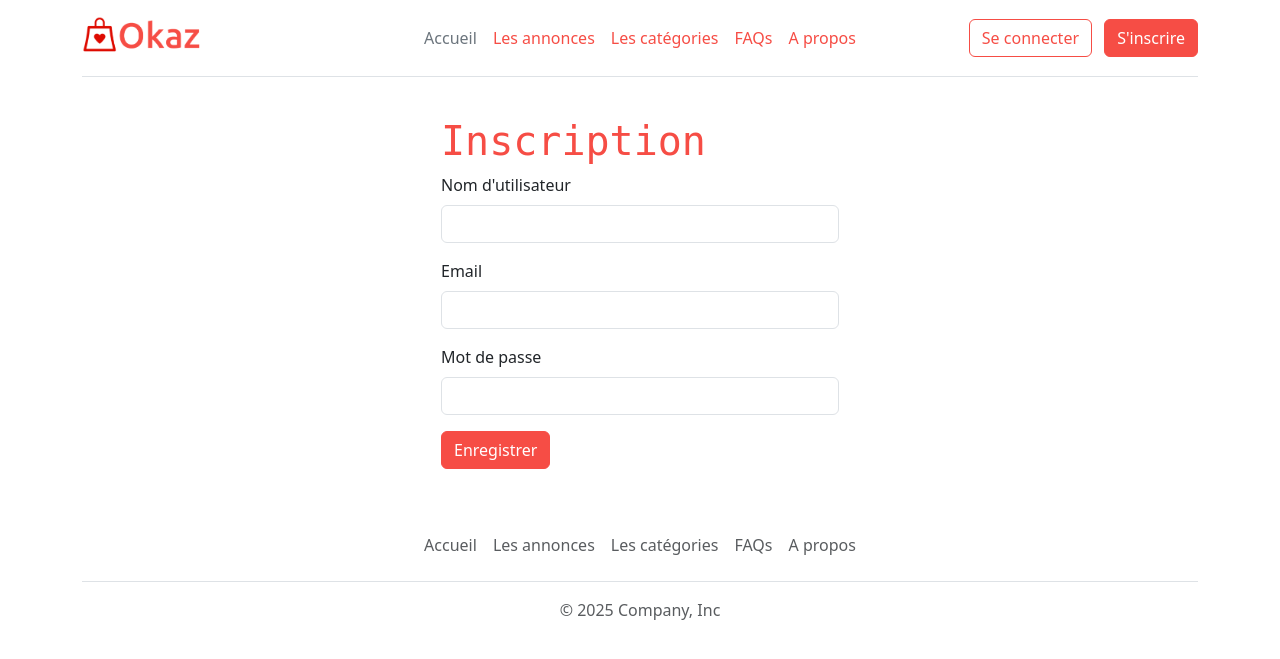
After one commit to Geraldine743/okaz, a PHP site: page /inscription.php in a window 1280 px wide. The commit adds this page. Shown: the top 659 px of the page. Run offline with PHP 8.4, Linux system fonts and the light colour scheme; some libraries are stand-ins or nearby versions.

Commit message:
add structure inscription page

```diff
--- /dev/null
+++ b/inscription.php
@@ -0,0 +1,22 @@
+<?php require_once 'templates/header.php'; ?>
+<div class="form-signin w-100 m-auto">
+    <h1>Inscription</h1>
+    <form action="" method="post">
+        <div class="mb-3">
+            <label for="username" class="form-label">Nom d'utilisateur</label>
+            <input type="text" name="username" id="username" class="form-control">
+        </div>
+        <div class="mb-3">
+            <label for="email" class="form-label">Email</label>
+            <input type="email" name="email" id="email" class="form-control">
+        </div>
+        <div class="mb-3">
+            <label for="password" class="form-label">Mot de passe</label>
+            <input type="text" name="password" id="password" class="form-control">
+        </div>
+        <input type="submit" value="Enregistrer" class="btn btn-primary">
+    </form>
+</div>
+
+
+<?php require_once 'templates/footer.php'; ?>
--- a/templates/header.php
+++ b/templates/header.php
@@ -27,7 +27,7 @@
             </ul>
             <div class="col-md-3 text-end">
                 <a href="login.php" class="btn btn-outline-primary me-2">Se connecter</a>
-                <button type="button" class="btn btn-primary">S'inscrire</button>
+                <a href="inscription.php" class="btn btn-primary">S'inscrire</a>
             </div>
         </header>
 
```
